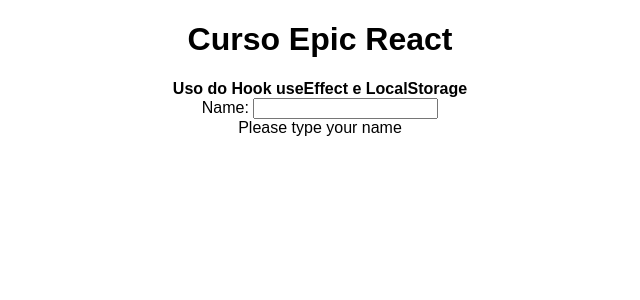
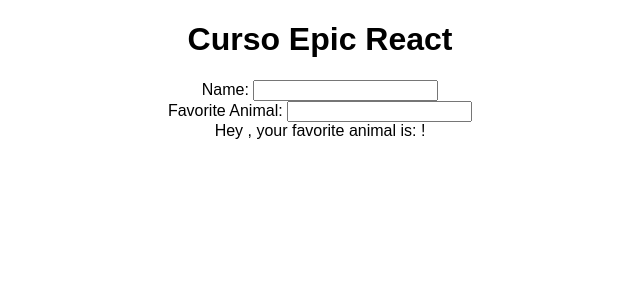
Before and after one commit to erisvaldocorreia2/epic-react, a React (Create React App) app: page / in a window 1280 px wide. Shown: the top 300 px of the page, without its empty margins (320-960 px from the left). Built offline with nearby package versions, Linux system fonts and the light colour scheme.

Commit message:
aplicando as resolucoes do exercicio 3

```diff
--- a/src/App.js
+++ b/src/App.js
@@ -1,5 +1,6 @@
 //import Exercise1 from "./react-hooks/Exercise1";
-import Exercise2 from "./react-hooks/Exercise2";
+//import Exercise2 from "./react-hooks/Exercise2";
+import Exercise3 from "./react-hooks/Exercise3";
 
 import "./styles.css";
 
@@ -10,7 +11,8 @@ export default function App() {
       {/* Instanciar aqui os Exercicios para validação */}
 
       {/* <Exercise1 /> */}
-      <Exercise2 />
+      {/* <Exercise2 /> */}
+      <Exercise3 />
     </div>
   );
 }
--- a/src/react-hooks/Exercise3.js
+++ b/src/react-hooks/Exercise3.js
@@ -1,4 +1,4 @@
-import React from "react";
+import React, { useState } from "react";
 
 function Name({ name, onNameChange }) {
   return (
@@ -9,42 +9,30 @@ function Name({ name, onNameChange }) {
   );
 }
 
-// 🐨 accept `animal` and `onAnimalChange` props to this component
-function FavoriteAnimal() {
-  // 💣 delete this, it's now managed by the App
-  const [animal, setAnimal] = React.useState("");
+function FavoriteAnimal({ animal, onAnimalChange }) {
   return (
     <div>
       <label htmlFor="animal">Favorite Animal: </label>
-      <input
-        id="animal"
-        value={animal}
-        onChange={(event) => setAnimal(event.target.value)}
-      />
+      <input id="animal" value={animal} onChange={onAnimalChange} />
     </div>
   );
 }
 
-// 🐨 uncomment this
-// function Display({name, animal}) {
-//   return <div>{`Hey ${name}, your favorite animal is: ${animal}!`}</div>
-// }
-
-// 💣 remove this component in favor of the new one
-function Display({ name }) {
-  return <div>{`Hey ${name}, you are great!`}</div>;
+function Display({ name, animal }) {
+  return <div>{`Hey ${name}, your favorite animal is: ${animal}!`}</div>;
 }
 
 function Exercise3() {
-  // 🐨 add a useState for the animal
-  const [name, setName] = React.useState("");
+  const [animal, setAnimal] = useState("");
+  const [name, setName] = useState("");
   return (
     <form>
       <Name name={name} onNameChange={(event) => setName(event.target.value)} />
-      {/* 🐨 pass the animal and onAnimalChange prop here (similar to the Name component above) */}
-      <FavoriteAnimal />
-      {/* 🐨 pass the animal prop here */}
-      <Display name={name} />
+      <FavoriteAnimal
+        animal={animal}
+        onAnimalChange={(event) => setAnimal(event.target.value)}
+      />
+      <Display name={name} animal={animal} />
     </form>
   );
 }
```
